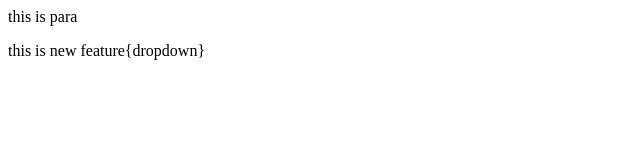
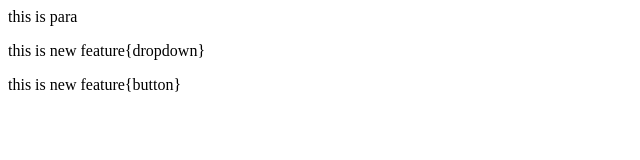
Before and after one commit to krushanagawali/localrepo, a plain HTML site: page index.html in a window 1280 px wide. Shown: the whole page, without its empty margins (0-640 px from the left). Drawn offline with Linux system fonts and the light colour scheme.

Commit message:
add both features

```diff
--- a/index.html
+++ b/index.html
@@ -1,2 +1,3 @@
 <P>this is para</P>
 <P>this is new feature{dropdown}</P>
+<P>this is new feature{button}</P>
```
